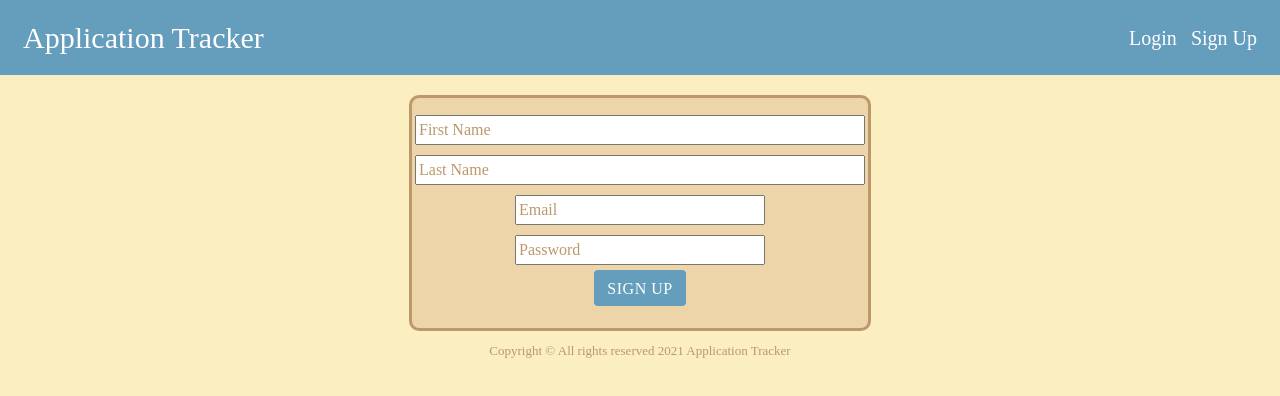
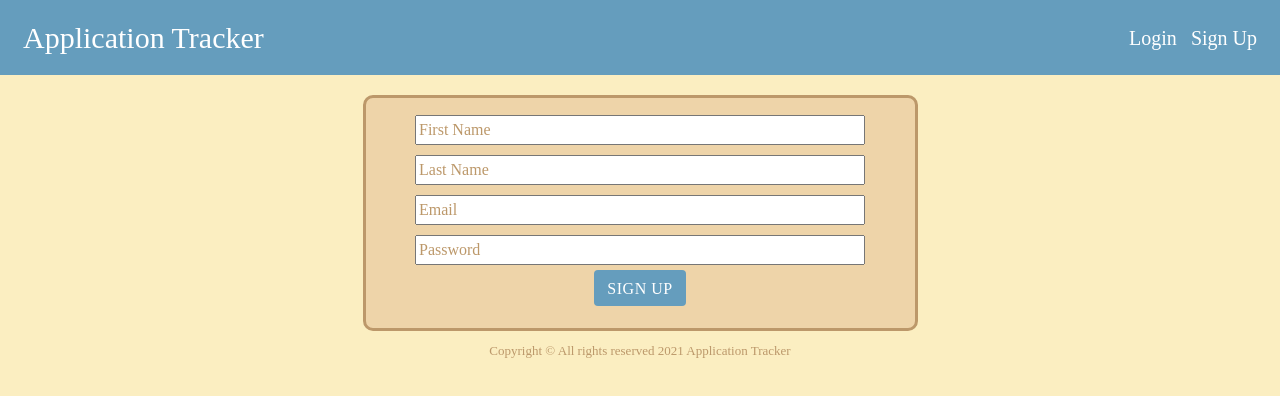
Before and after one commit to jcos201/MERN-application-tracker-client, a React (Create React App) app: page /signup in a window 1280 px wide. Shown: the top 396 px of the page. Built offline with nearby package versions, Linux system fonts and the light colour scheme; a web font is replaced by a local one.

Commit message:
Adds documentation and styling for signup page

```diff
--- a/src/pages/SignupPage/Signup.module.css
+++ b/src/pages/SignupPage/Signup.module.css
@@ -3,6 +3,11 @@
      display: flex;
      justify-content: center;
  }
+
+ input[type=email], input[type=password] {
+    min-width: 300px;
+}
+
 
  @media only screen and (min-width: 600px) {
     .formBox {
@@ -12,6 +17,10 @@
 
     .formDiv {
         padding: 10px 3px !important;
+    }
+
+    input[type=email], input[type=password] {
+        min-width: 450px;
     }
   }
 
@@ -33,26 +42,3 @@
     transition: background-color .2s ease-out;
     margin-bottom: 10px;
 }
-
- /*
-
-
-.button {
-    text-decoration: none;
-    font-size: 14px;
-    color: white;
-    background-color: #659DBD;
-    text-align: center;
-    letter-spacing: .5px;
-    cursor: pointer;
-    border: none;
-    border-radius: 2px;
-    display: inline-block;
-    height: 36px;
-    line-height: 36px;
-    padding: 0 16px;
-    text-transform: uppercase;
-    vertical-align: middle;
-    transition: background-color .2s ease-out;
-}
-*/
--- a/src/pages/SignupPage/index.js
+++ b/src/pages/SignupPage/index.js
@@ -15,6 +15,10 @@ function SignupPage (props) {
         password: "",
     }}
 
+    /*
+    handleChange = every time keydown on input fields:
+        spread out previous form state and update field keydown was initiated on
+    */
     function handleChange (event) {
         setFormState(prevState => ({
             ...prevState,
@@ -22,6 +26,18 @@ function SignupPage (props) {
         }))
     }
 
+    /*
+    Asynchronous function to handle submission of login data
+
+    Try / Catch will test for errors in input fields.
+        - If error alert user to error
+        - If successful:
+            - Await signup function from services.js to execute to create new user and token
+            - Clear signup form
+            - handlSignupOrLogin function will get newly created user and set user state to newly created user
+                this will allow user's application and job search entries to be saved to this specific user
+            - render dashboard landing page for newly created user
+    */
     async function handleSubmit (event) {
         try {
             event.preventDefault();
@@ -41,9 +57,7 @@ function SignupPage (props) {
     return(
         <Container>
             <Row className={styles.formRow}>
-            <Col sm={1} md={1} lg={3}></Col>
-            <Col className="formDiv"  sm={3} md={6} lg={5}>
-
+                <Col className="formDiv"  sm={12} md={6} lg={6}>
                     <form className={styles.formBox}>
                         <div><input
                         value={formState.firstName}
@@ -79,7 +93,6 @@ function SignupPage (props) {
                         <Button className={styles.button} onClick={handleSubmit}>Sign Up</Button>
                     </form>
                 </Col>
-            <Col sm={1} md={1} lg={3}></Col>
             </Row>
         </Container>
     );
```
Lines whose indentation alone changed are shown as unchanged.
